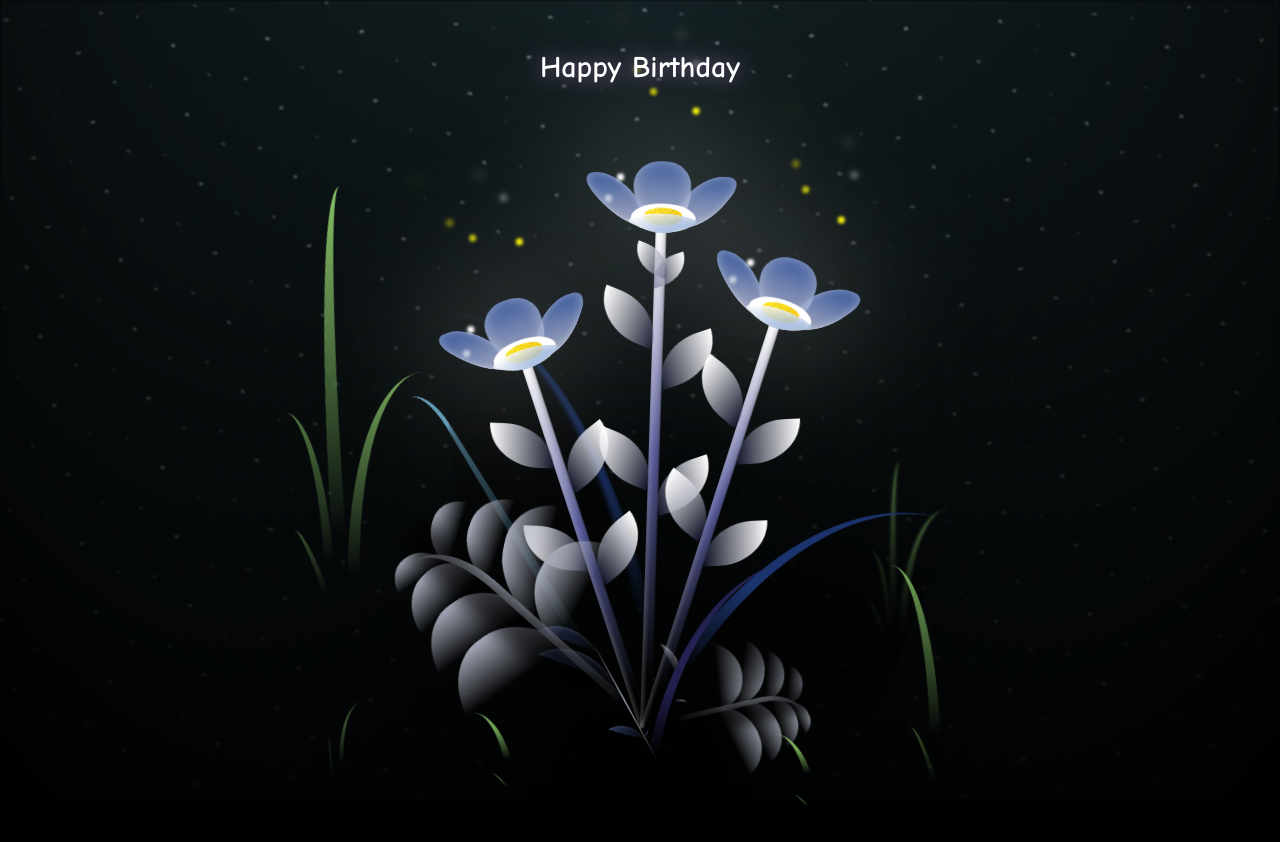
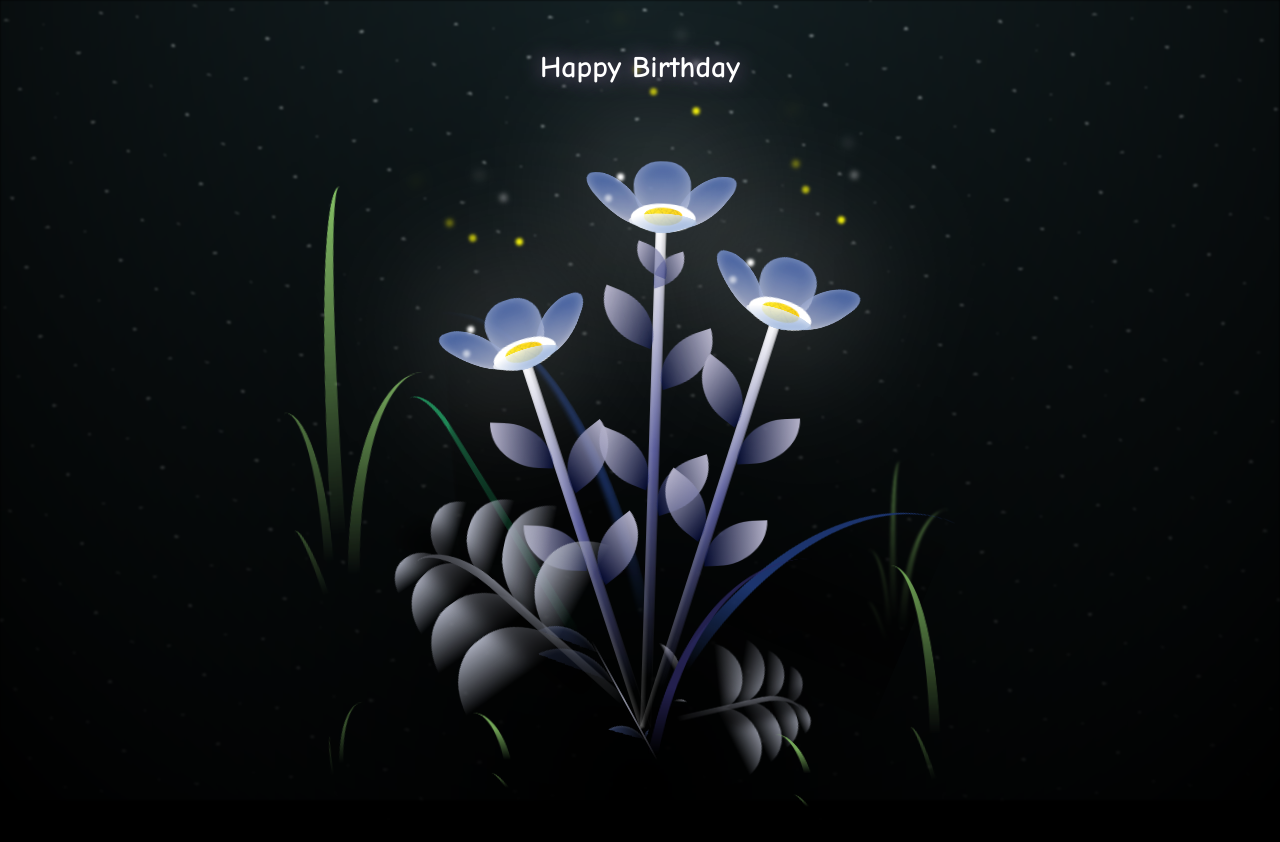
Before and after one commit to anouther/specialgift-b26, a plain HTML site: page flower.html in a window 1280 px wide. Drawn offline with Linux system fonts and the light colour scheme.

Commit message:
Update style.css

```diff
--- a/css/style.css
+++ b/css/style.css
@@ -259,7 +259,7 @@ body {
   height: var(--h);
   border-top-right-radius: var(--h);
   border-bottom-left-radius: var(--h);
-  background-image: linear-gradient(to top, rgb(39, 43, 89, 0.4), #ffffff);
+  background-image: linear-gradient(to top, rgb(3, 15, 104, 0.4), #b3b1c8);
 }
 
 .flower__line__leaf--1 {
@@ -543,7 +543,7 @@ body {
 .flower__g-long {
   --w: 2vmin;
   --h: 6vmin;
-  --c: #5d99b6;
+  --c: #168350;
   position: absolute;
   bottom: 10vmin;
   left: -3vmin;
```
